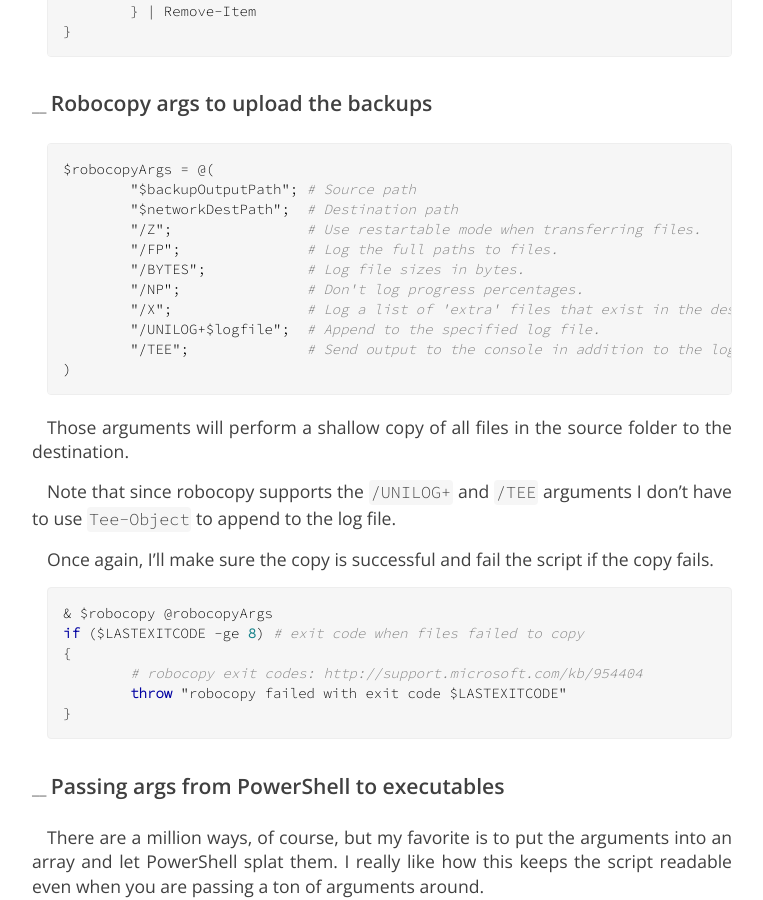
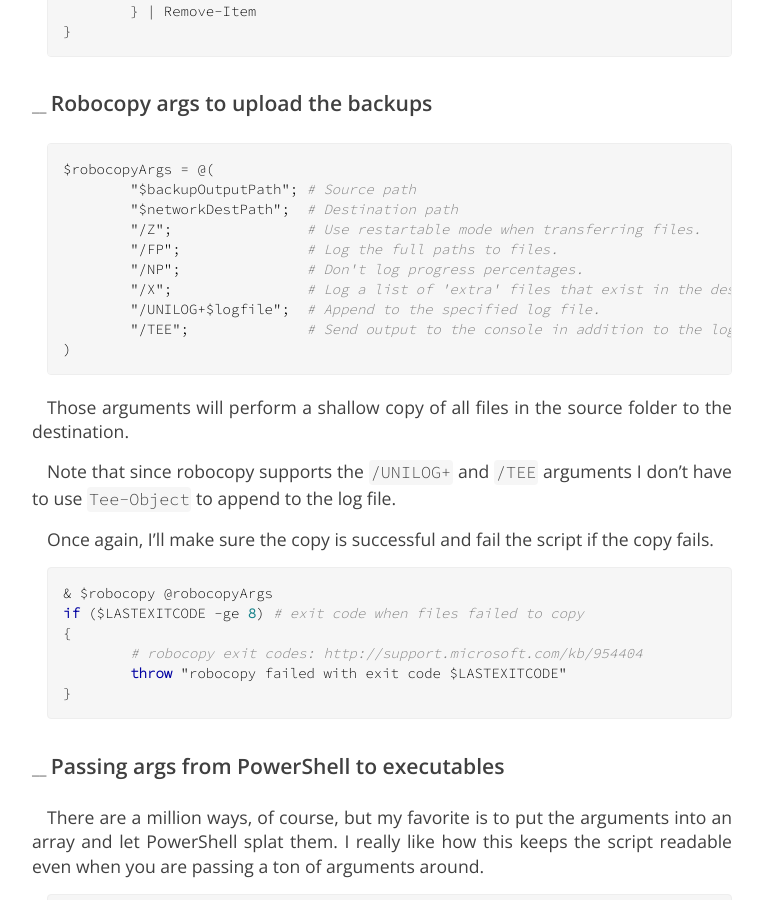
Before and after one commit to jpoehls/zduck.com, a Jekyll site: the page built from _posts/2013/2013-12-10-differential-backups-using-7zip-and-powershell.md, in a window 1280 px wide and 900 px high, scrolled down 5315 px. Shown: the whole window, without its empty margins (258-1021 px from the left). Built offline with Jekyll 4.4.1, drawn with Linux system fonts in a browser that asks for light colours; Markdown is read by kramdown in place of the engine named in the settings; comment, search, counter and statistics services are not loaded.

Commit message:
Removed the /BYTES flag from the robocopy example.

```diff
--- a/_posts/2013/2013-12-10-differential-backups-using-7zip-and-powershell.md
+++ b/_posts/2013/2013-12-10-differential-backups-using-7zip-and-powershell.md
@@ -165,7 +165,6 @@ $robocopyArgs = @(
 	"$networkDestPath";  # Destination path
 	"/Z";                # Use restartable mode when transferring files.
 	"/FP";               # Log the full paths to files.
-	"/BYTES";            # Log file sizes in bytes.
 	"/NP";               # Don't log progress percentages.
 	"/X";                # Log a list of 'extra' files that exist in the destination but not locally.
 	"/UNILOG+$logfile";  # Append to the specified log file.
```
